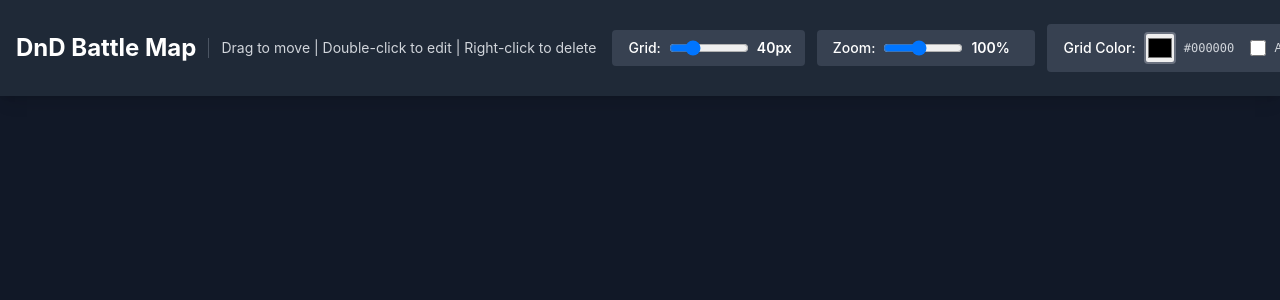
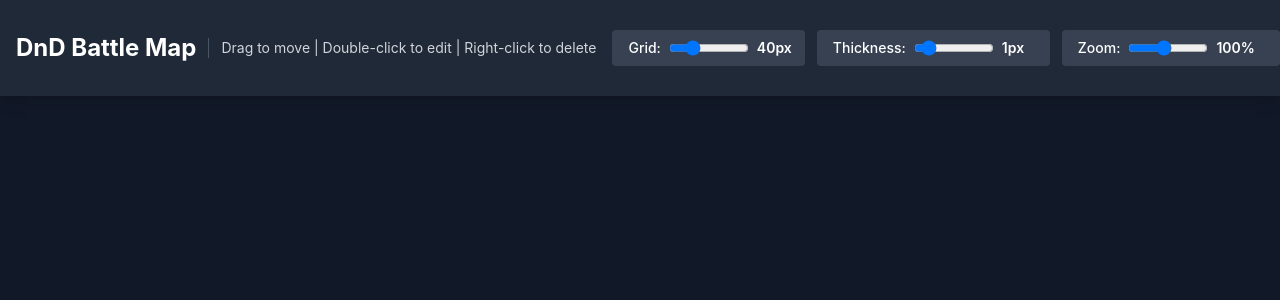
Before and after one commit to cereal12345/dnd, a React (Vite) app: page / in a window 1280 px wide. Shown: the top 300 px of the page. Built offline with nearby package versions, Linux system fonts and the light colour scheme.

Commit message:
Add grid thickness state and slider to toolbar

```diff
--- a/src/App.jsx
+++ b/src/App.jsx
@@ -11,6 +11,7 @@ function App() {
   const [gridColor, setGridColor] = useState('#000000')
   const [autoDetectGridColor, setAutoDetectGridColor] = useState(false)
   const [gridSize, setGridSize] = useState(40)
+  const [gridThickness, setGridThickness] = useState(1)
   const [backgroundScale, setBackgroundScale] = useState(100)
   const [selectedToken, setSelectedToken] = useState(null)
   const [showForm, setShowForm] = useState(false)
@@ -128,6 +129,19 @@ function App() {
             <span className="text-sm font-semibold w-8">{gridSize}px</span>
           </div>
           <div className="flex items-center gap-2 bg-gray-700 px-4 py-2 rounded whitespace-nowrap">
+            <label className="text-sm font-medium">Thickness:</label>
+            <input
+              type="range"
+              min="0.5"
+              max="5"
+              step="0.5"
+              value={gridThickness}
+              onChange={(e) => setGridThickness(parseFloat(e.target.value))}
+              className="w-20"
+            />
+            <span className="text-sm font-semibold w-8">{gridThickness}px</span>
+          </div>
+          <div className="flex items-center gap-2 bg-gray-700 px-4 py-2 rounded whitespace-nowrap">
             <label className="text-sm font-medium">Zoom:</label>
             <input
               type="range"
@@ -165,6 +179,7 @@ function App() {
           background={background}
           gridColor={gridColor}
           gridSize={gridSize}
+          gridThickness={gridThickness}
           backgroundScale={backgroundScale}
           backgroundDimensions={backgroundDimensions}
           onTokenMove={moveToken}
```
